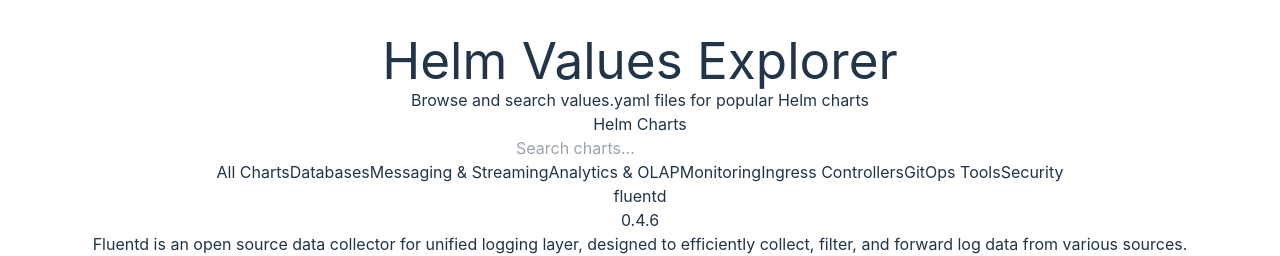
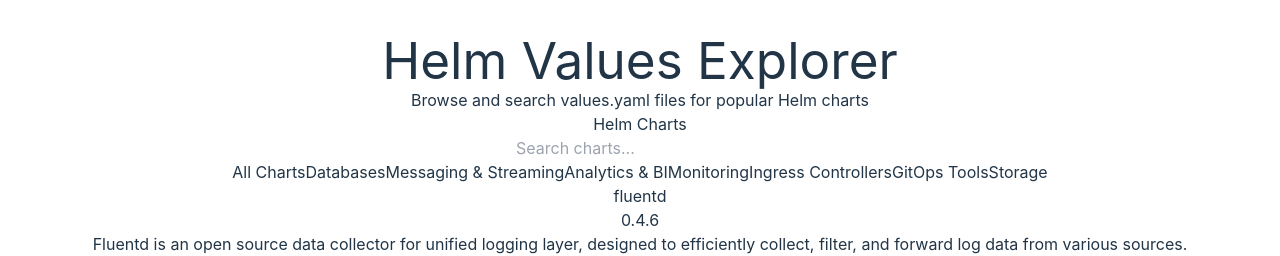
Before and after one commit to jeonck/helm-values-explorer, a React (Vite) app in the folder react-app/: page / in a window 1280 px wide. Shown: the top 256 px of the page. Built offline with nearby package versions, Linux system fonts and the light colour scheme.

Commit message:
Fix category filtering to properly show charts when category is selected

```diff
--- a/react-app/src/components/HelmChartList.tsx
+++ b/react-app/src/components/HelmChartList.tsx
@@ -6,11 +6,11 @@
   { id: 'all', name: 'All Charts', description: 'All available Helm charts' },
   { id: 'databases', name: 'Databases', description: 'Database Helm charts' },
   { id: 'messaging', name: 'Messaging & Streaming', description: 'Message brokers and streaming platforms' },
-  { id: 'analytics', name: 'Analytics & OLAP', description: 'Analytics and OLAP datastore solutions' },
+  { id: 'analytics', name: 'Analytics & BI', description: 'Analytics and business intelligence solutions' },
   { id: 'monitoring', name: 'Monitoring', description: 'Monitoring and observability tools' },
   { id: 'ingress', name: 'Ingress Controllers', description: 'Ingress and load balancing solutions' },
   { id: 'gitops', name: 'GitOps Tools', description: 'GitOps and continuous delivery tools' },
-  { id: 'security', name: 'Security', description: 'Security-related solutions' },
+  { id: 'storage', name: 'Storage', description: 'Object storage and file system solutions' },
 ];
 
 interface HelmChartListProps {
@@ -47,12 +47,13 @@
     const matchesSearch = chart.name.toLowerCase().includes(searchTerm.toLowerCase()) ||
                           chart.description.toLowerCase().includes(searchTerm.toLowerCase());
     const matchesCategory = selectedCategory === 'all' ||
-                           (selectedCategory === 'databases' && (['redis', 'mongodb', 'postgresql', 'opensearch'].includes(chart.name) || chart.name.toLowerCase().includes('opensearch'))) ||
-                           (selectedCategory === 'messaging' && (['kafka'].includes(chart.name) || chart.name.toLowerCase().includes('kafka'))) ||
-                           (selectedCategory === 'analytics' && (['pinot'].includes(chart.name) || chart.name.toLowerCase().includes('pinot'))) ||
-                           (selectedCategory === 'monitoring' && (['prometheus', 'fluentd'].includes(chart.name) || chart.name.toLowerCase().includes('fluentd'))) ||
-                           (selectedCategory === 'ingress' && ['nginx-ingress'].includes(chart.name)) ||
-                           (selectedCategory === 'gitops' && (chart.name.toLowerCase().includes('argo') || chart.name.toLowerCase().includes('argocd')));
+                           (selectedCategory === 'databases' && (['redis', 'mongodb', 'postgresql', 'opensearch'].includes(chart.name))) ||
+                           (selectedCategory === 'messaging' && (['kafka'].includes(chart.name))) ||
+                           (selectedCategory === 'analytics' && (['pinot', 'airflow', 'superset'].includes(chart.name))) ||
+                           (selectedCategory === 'monitoring' && (['prometheus', 'fluentd'].includes(chart.name))) ||
+                           (selectedCategory === 'ingress' && (['nginx-ingress'].includes(chart.name))) ||
+                           (selectedCategory === 'gitops' && (['argo-cd'].includes(chart.name))) ||
+                           (selectedCategory === 'storage' && (['minio'].includes(chart.name)));
 
     return matchesSearch && matchesCategory;
   });
```
